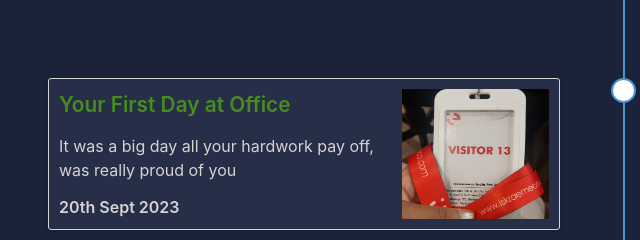
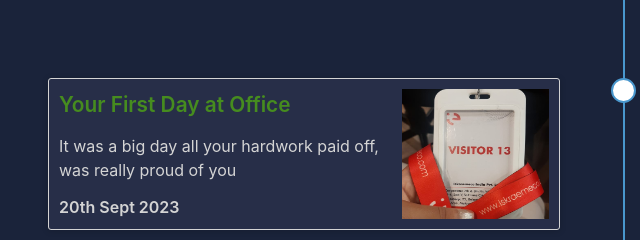
Before and after one commit to codepirate05anupampro08/finallyItsTime, a plain HTML site: page index.html in a window 1280 px wide. Shown: the part 4800-5040 px from the top of the page, 16-656 px from the left. Drawn offline with nearby package versions, Linux system fonts and the light colour scheme.

Commit message:
Update index.html

```diff
--- a/index.html
+++ b/index.html
@@ -432,7 +432,7 @@
 									</div>
 									<div class="righting-wrap">
                                         <li><a href="#" class="importo">Your First Day at Office</a></li>
-										<li><span class="causale">It was a big day all your hardwork pay off, was really proud of you</span>  </li>
+										<li><span class="causale">It was a big day all your hardwork paid off, was really proud of you</span>  </li>
 										<li><span class="causale" style="color:#d4d4d4; font-weight: 600;"> 20th Sept 2023</span> </li>
 									</div>
 									<div class="clear"></div>
```
